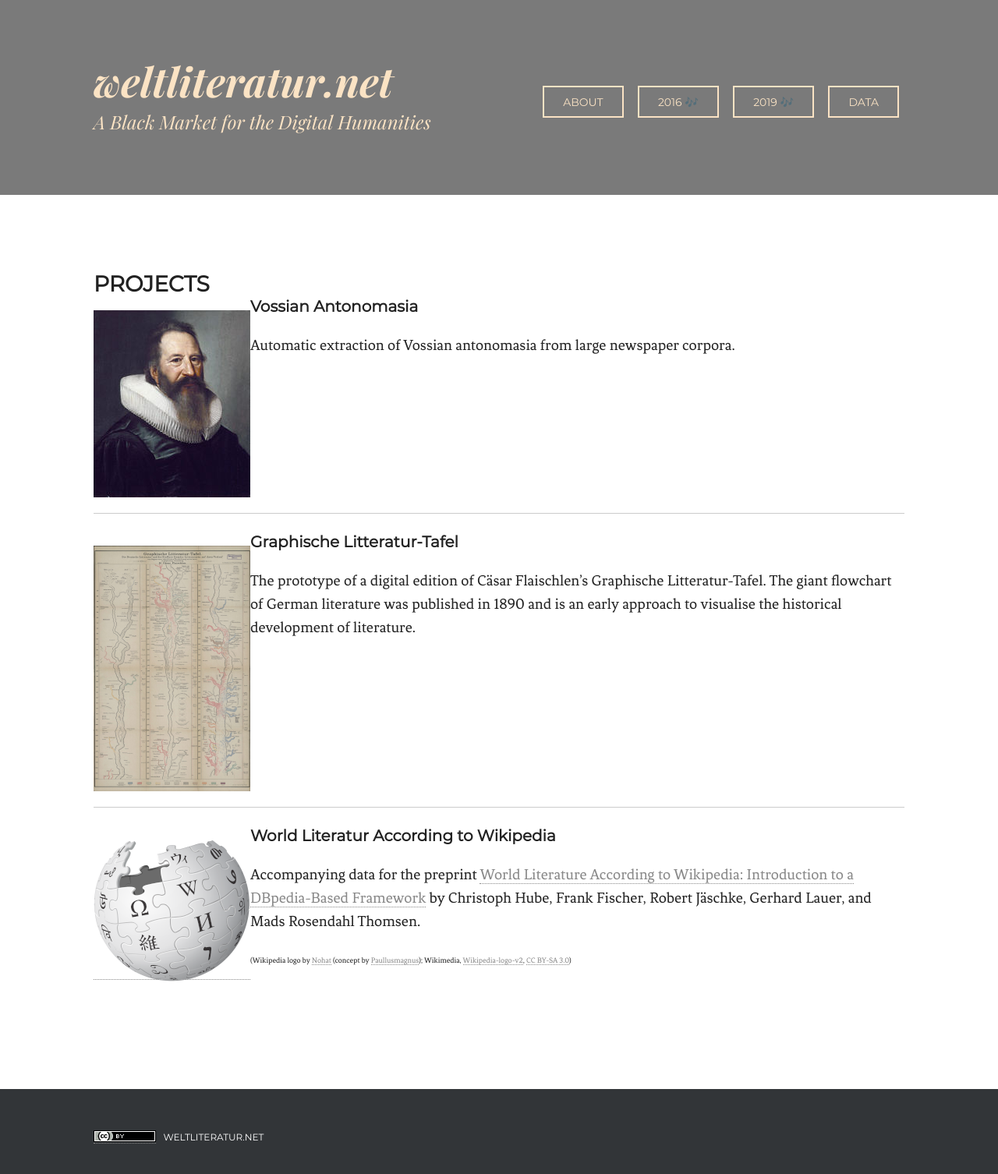
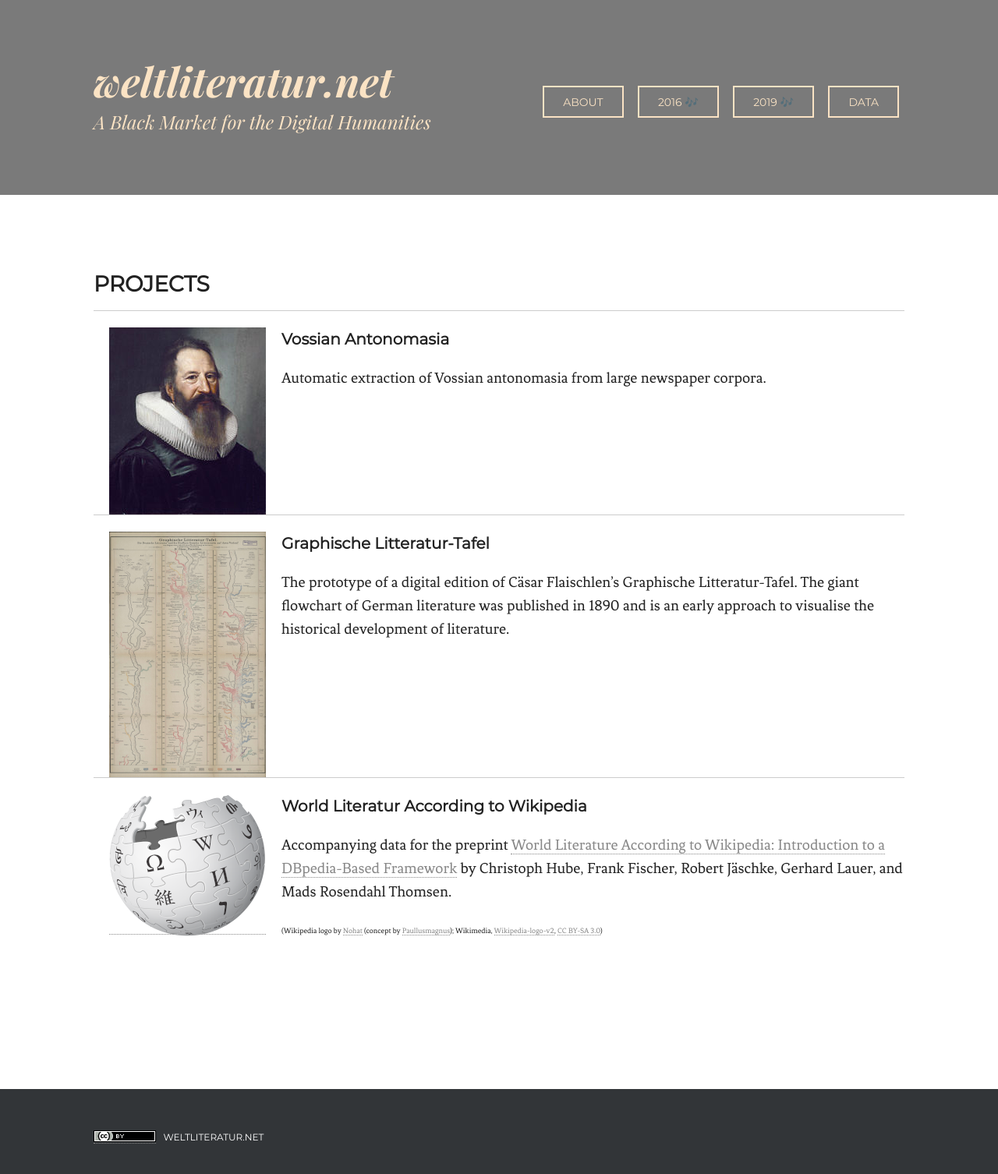
Before and after one commit to weltliteratur/blog, a Jekyll site: the page built from projects.md, in a window 1280 px wide. Shown: the top 1506 px of the page at 78% size. Built offline with Jekyll 4.4.1, drawn with Linux system fonts in a browser that asks for light colours.

Commit message:
fixed image margin

```diff
--- a/projects.md
+++ b/projects.md
@@ -3,7 +3,10 @@
 title: Projects
 ---
 
-{:style="float:left"}
+
+<hr style="clear:both"/>
+
+{:style="float:left; margin: 0 20px 0 20px"}
 [![Gerardus Johannes Vossius](../images/vossius.jpg "Automatic extraction of Vossian antonomasia from large newspaper corpora")](https://vossanto.weltliteratur.net/)
 
 # Vossian Antonomasia
@@ -14,8 +17,7 @@
 
 <hr style="clear:both"/>
 
-
-{:style="float:left"}
+{:style="float:left; margin: 0 20px 0 20px"}
 [![Dr. Cäsar Flaischlens Litteratur-Tafel](../images/flaischlen.png "Graphische Litteratur-Tafel. Die Deutsche Litteratur und der Einfluß fremder Litteraturen auf ihren Verlauf (1890)")](https://litteratur-tafel.weltliteratur.net/)
 
 # Graphische Litteratur-Tafel
@@ -26,10 +28,10 @@
 development of literature.
 
 
+
 <hr style="clear:both"/>
 
-
-{:style="float: left"}
+{:style="float:left; margin: 0 20px 0 20px"}
 [![Wikipedia Logo](../images/wikipedia.png "World Literature According to Wikipedia")](https://data.weltliteratur.net/)
 
 # World Literatur According to Wikipedia
```
